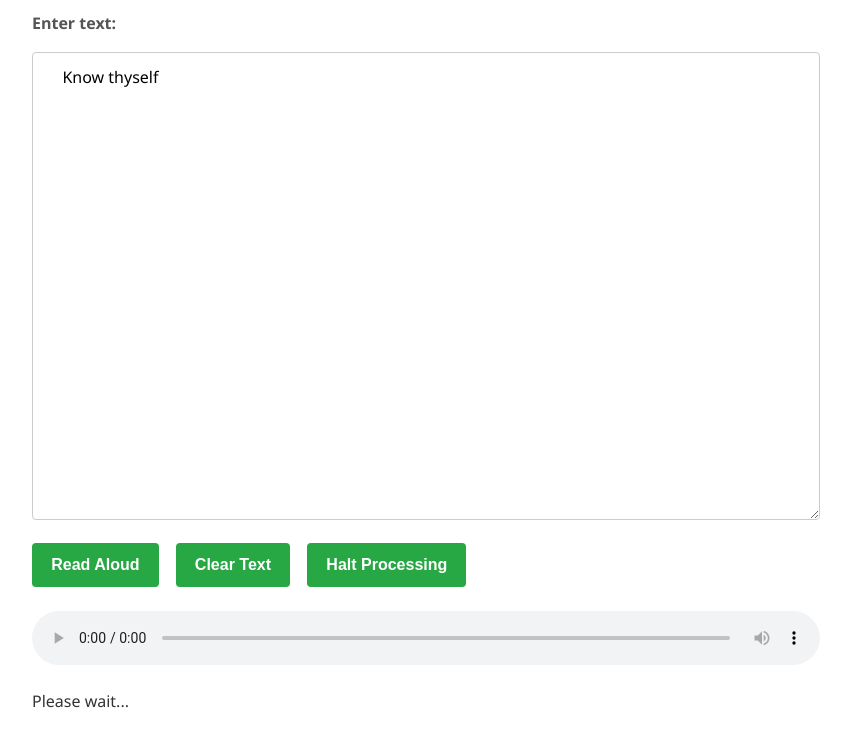
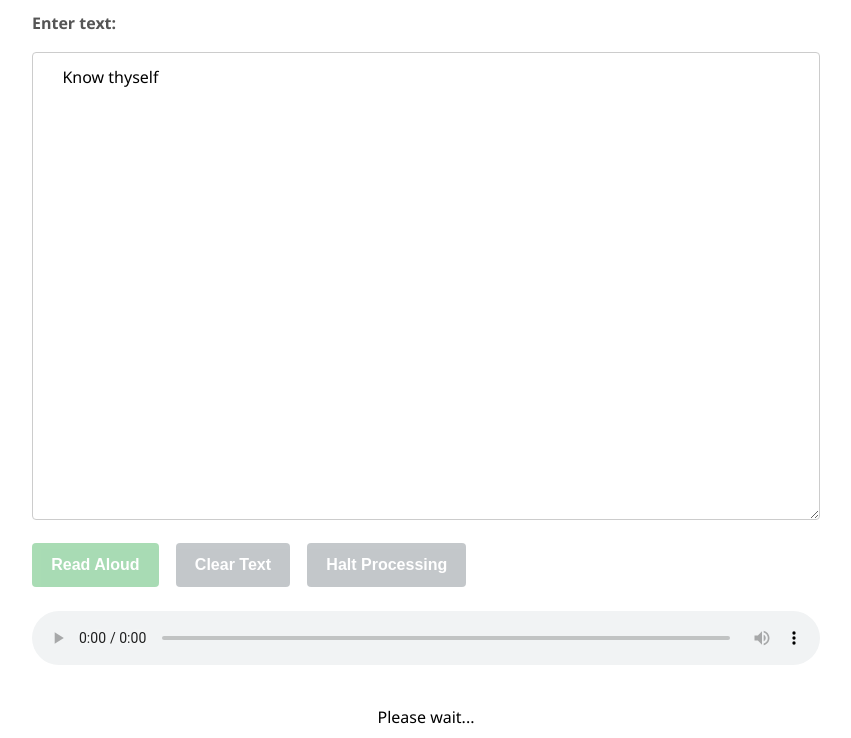
Before and after one commit to martinmphil/ron_reade, a website built with Vite: page index.html in a window 1280 px wide. Shown: the part 214-952 px from the top of the page, without its empty margins (214-1065 px from the left). Built offline with nearby package versions, Linux system fonts and the light colour scheme.

Commit message:
css for disabled buttons, halt button and status report

```diff
--- a/src/style.css
+++ b/src/style.css
@@ -156,12 +156,20 @@ button:hover {
   /* Darker green on hover */
 }
 
-#clear-button {
+button[disabled] {
+  opacity: 0.4;
+  /* Grey for disabled buttons */
+  cursor: not-allowed;
+}
+
+#clear_button,
+#halt_button {
   background-color: #6c757d;
   /* Grey for secondary action */
 }
 
-#clear-button:hover {
+#clear_button:hover,
+#halt_button:hover {
   background-color: #5a6268;
 }
 
@@ -174,7 +182,7 @@ audio {
   /* Space below the audio player */
 }
 
-#statusReport {
+#status_report {
   text-align: center;
   color: black;
   margin-top: 1rem;
```
